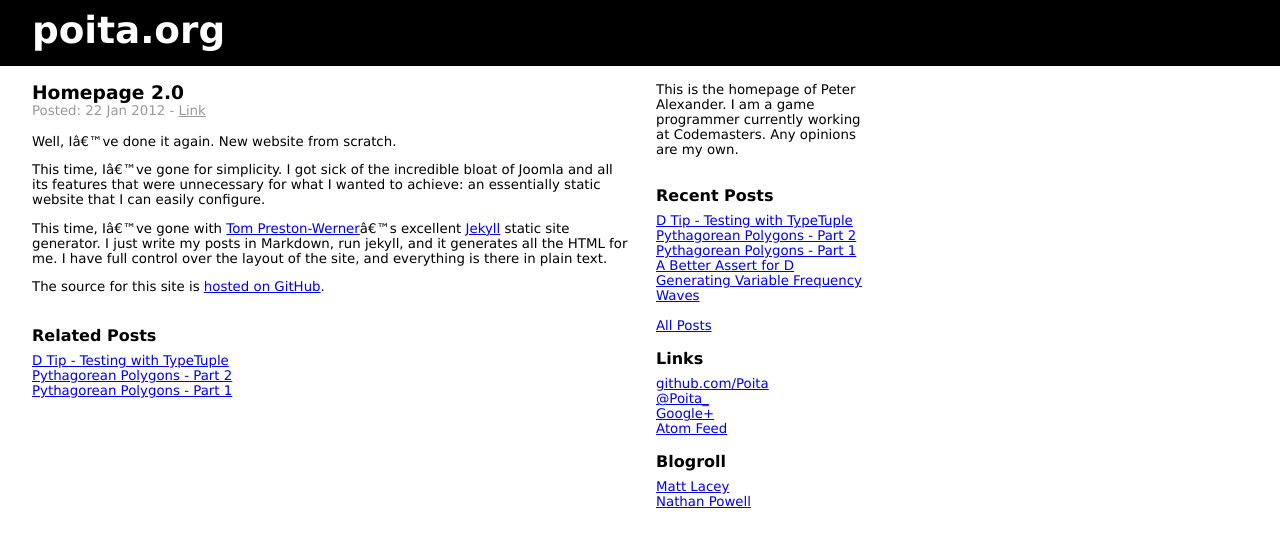
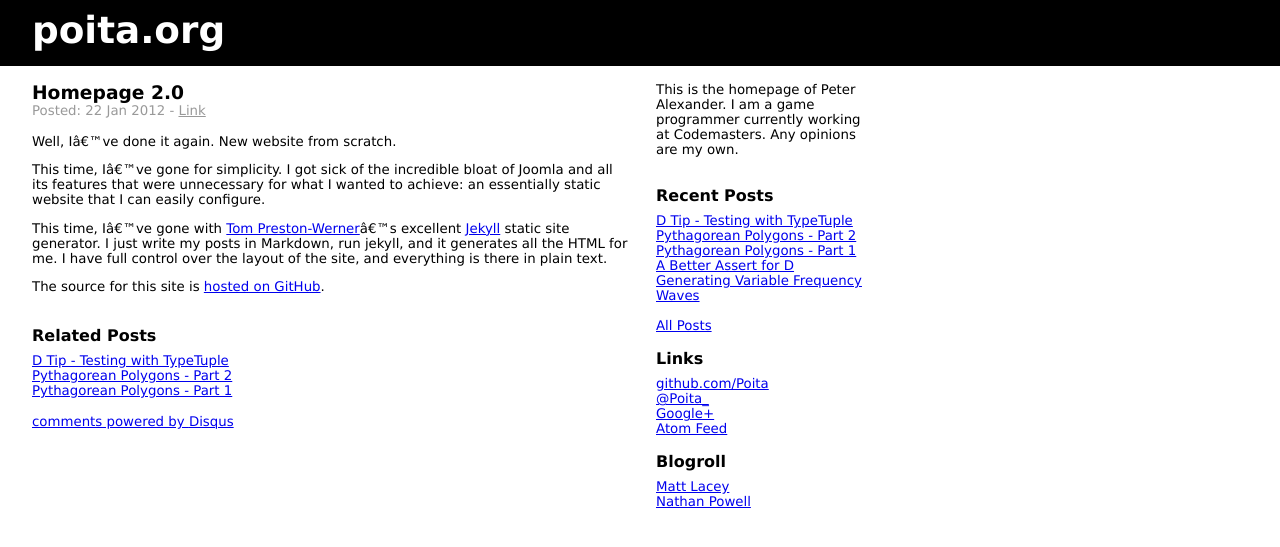
Before and after one commit to Poita/poita.org, a Jekyll site: the page built from _posts/2012-01-22-homepage-2.0.md, in a window 1280 px wide. Shown: the top 547 px of the page. Built offline with Jekyll 4.4.1, drawn with Linux system fonts in a browser that asks for light colours; nearby versions of some CDN libraries; comment, search, counter and statistics services are not loaded; some of the changed lines change nothing that is shown.

Commit message:
Add Disqus comments

```diff
--- a/_layouts/post.html
+++ b/_layouts/post.html
@@ -15,3 +15,23 @@
         <a href="{{ post.url }}">{{ post.title }}</a><br/>
     {% endfor %}
 </div>
+
+<div id="comments">
+	<div id="disqus_thread"></div>
+    <script type="text/javascript">
+        /* * * CONFIGURATION VARIABLES: EDIT BEFORE PASTING INTO YOUR WEBPAGE * * */
+        var disqus_shortname = 'poitaorg'; // required: replace example with your forum shortname
+        var disqus_identifier = '{{ page.id }}';
+        var disqus_title = '{{ page.title }}';
+        var disqus_url = 'http://poita.org{{ page.url }}';
+
+        /* * * DON'T EDIT BELOW THIS LINE * * */
+        (function() {
+            var dsq = document.createElement('script'); dsq.type = 'text/javascript'; dsq.async = true;
+            dsq.src = '//' + disqus_shortname + '.disqus.com/embed.js';
+            (document.getElementsByTagName('head')[0] || document.getElementsByTagName('body')[0]).appendChild(dsq);
+        })();
+    </script>
+    <noscript>Please enable JavaScript to view the <a href="http://disqus.com/?ref_noscript">comments powered by Disqus.</a></noscript>
+    <a href="http://disqus.com" class="dsq-brlink">comments powered by <span class="logo-disqus">Disqus</span></a>
+</div>
```
